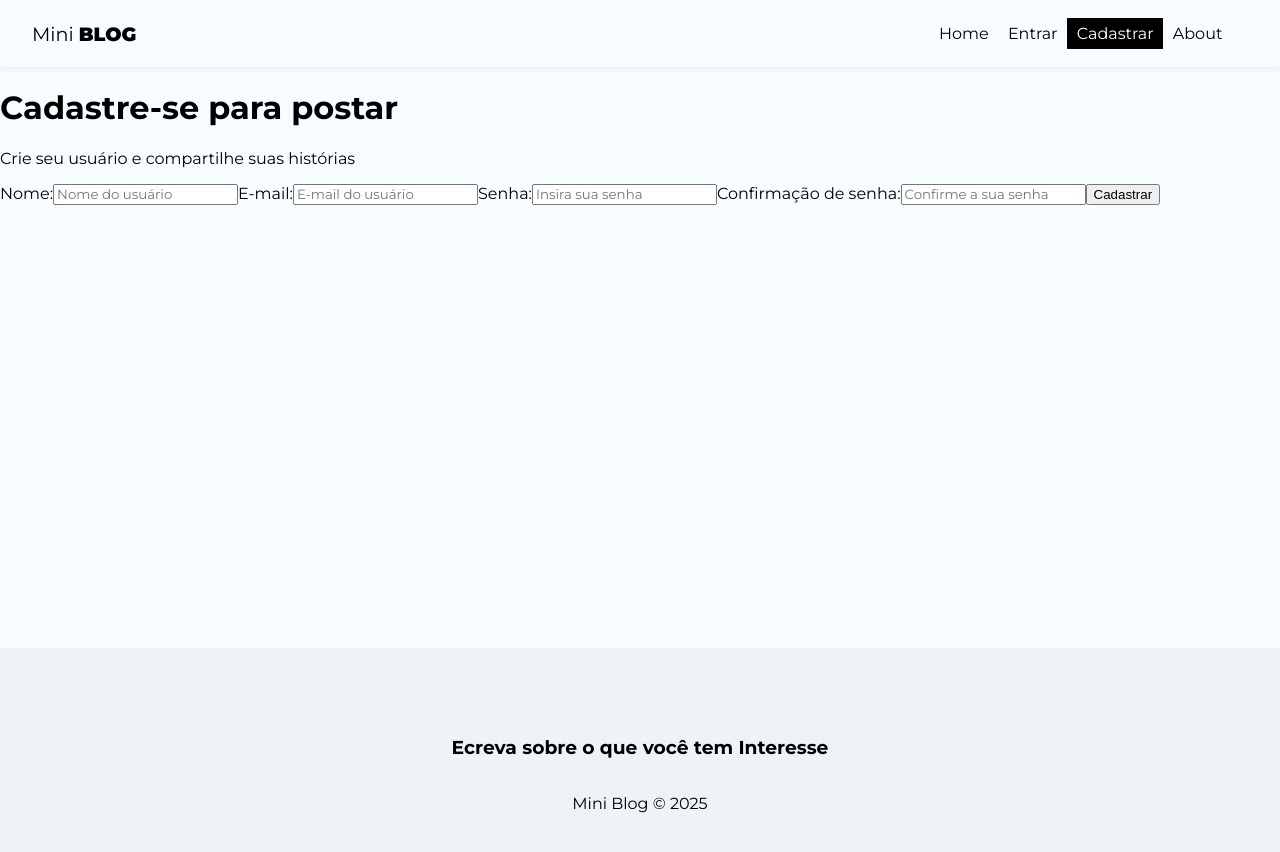
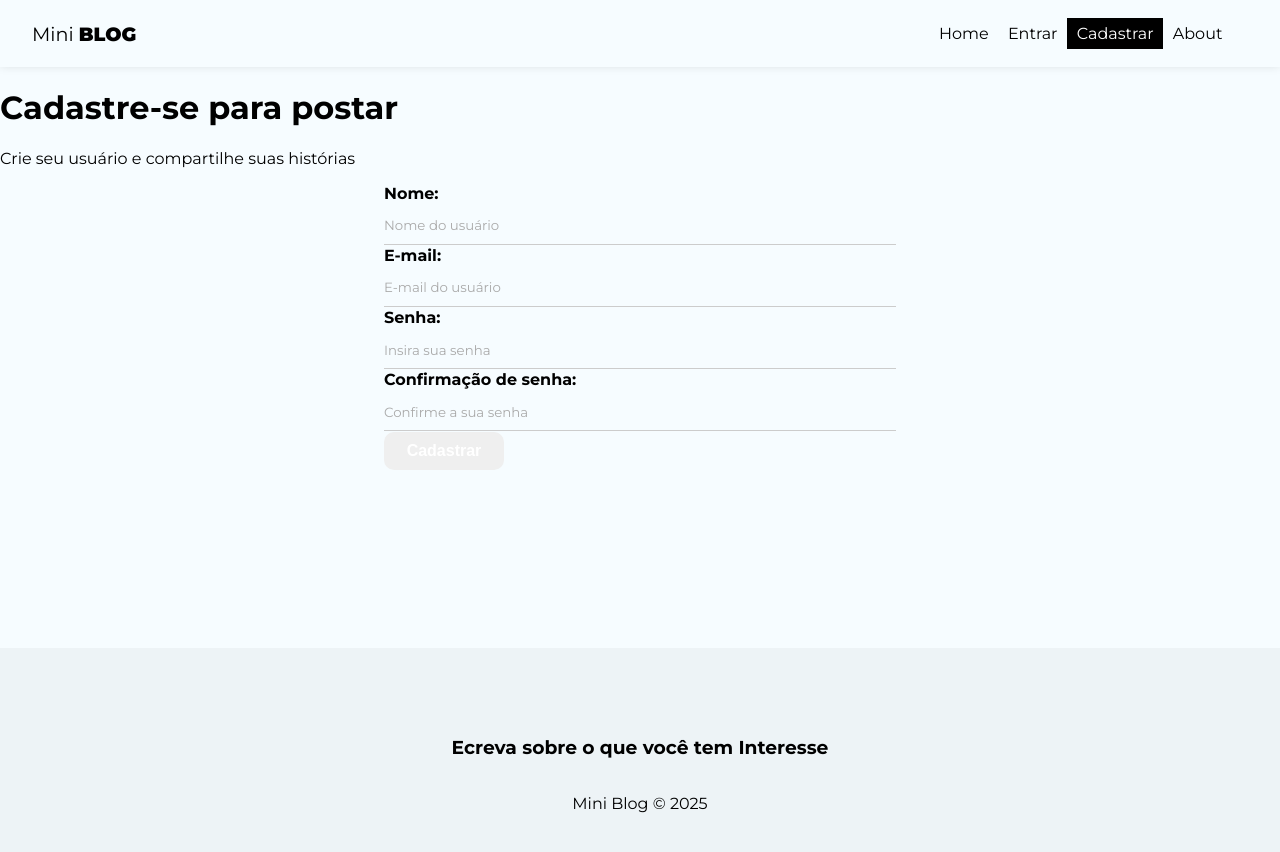
Before and after one commit to GabrielMalava/Mini-blog, a React (Create React App) app: page /register in a window 1280 px wide. Shown: the top 852 px of the page. Built offline with nearby package versions, Linux system fonts and the light colour scheme.

Commit message:
aula 134

```diff
--- a/src/index.css
+++ b/src/index.css
@@ -8,7 +8,9 @@
 input::placeholder,
 textarea::placeholder {
 font-family: "Montserrat", sans-serif;
+color: #AAA;
 }
+
 
 input:focus,
 textaarea:focus {
@@ -30,3 +32,84 @@
 nav button:hover{
   color:#bbb ;
 }
+
+/* form styles  */
+  form{
+    max-width: 40%;
+    margin: 0 auto;
+  }
+
+  label{
+   display: flex;
+   flex-direction:column;
+   margin-bottom: 1px;
+  }
+
+  label span{
+    margin-bottom: .3em;
+    font-weight: bold;
+    text-align:left;
+  }
+
+  input,
+  textarea{
+    box-sizing: border-box;
+    border: none;
+    border-bottom: 1px solid #ccc;
+    padding: .8em 0;
+    background-color:transparent;
+  }
+
+  .btn{
+    background: color #1a8918;
+    color:#ffffff;
+    text-align: center;
+    cursor:pointer;
+    border-radius: 10px;
+    width: 120px;
+    font-weight: bold;
+    border: none;
+    padding: 10px 15px;
+    font-size: 1em;
+  }
+
+  .btn.btn-dark{
+    background-color: #000;
+    border-radius: 0;
+
+  }
+
+  .btn.btn-outline{
+    background-color: transparent;
+    border-radius: 0;
+    color:#000;
+    border: 1px solid #000;
+    padding: 7px 30px;
+  }
+
+  .btn:hover{
+    background-color: #0F730C;
+    color:#fff;
+
+  }
+
+  .btn.btn.btn-outline:hover{
+    background-color: #000;
+  }
+
+  .btn.btn-danger:hover{
+    background-color: #dc3545;
+  }
+
+  button[disabled]{
+    background-color:#AAA;
+
+  }
+
+  .container .error{
+    color: #721C24;
+    background-color: #F8D7DA;
+    border: 1px solid #f5c6cb;
+    padding: 5px;
+    border-radius: 5px;
+  }
--- a/src/pages/Register/Register.js
+++ b/src/pages/Register/Register.js
@@ -13,7 +13,7 @@
           <input
             type="text"
             name="displayName"
-            requiredS
+            required
             placeholder="Nome do usuário"
           />
         </label>
```
